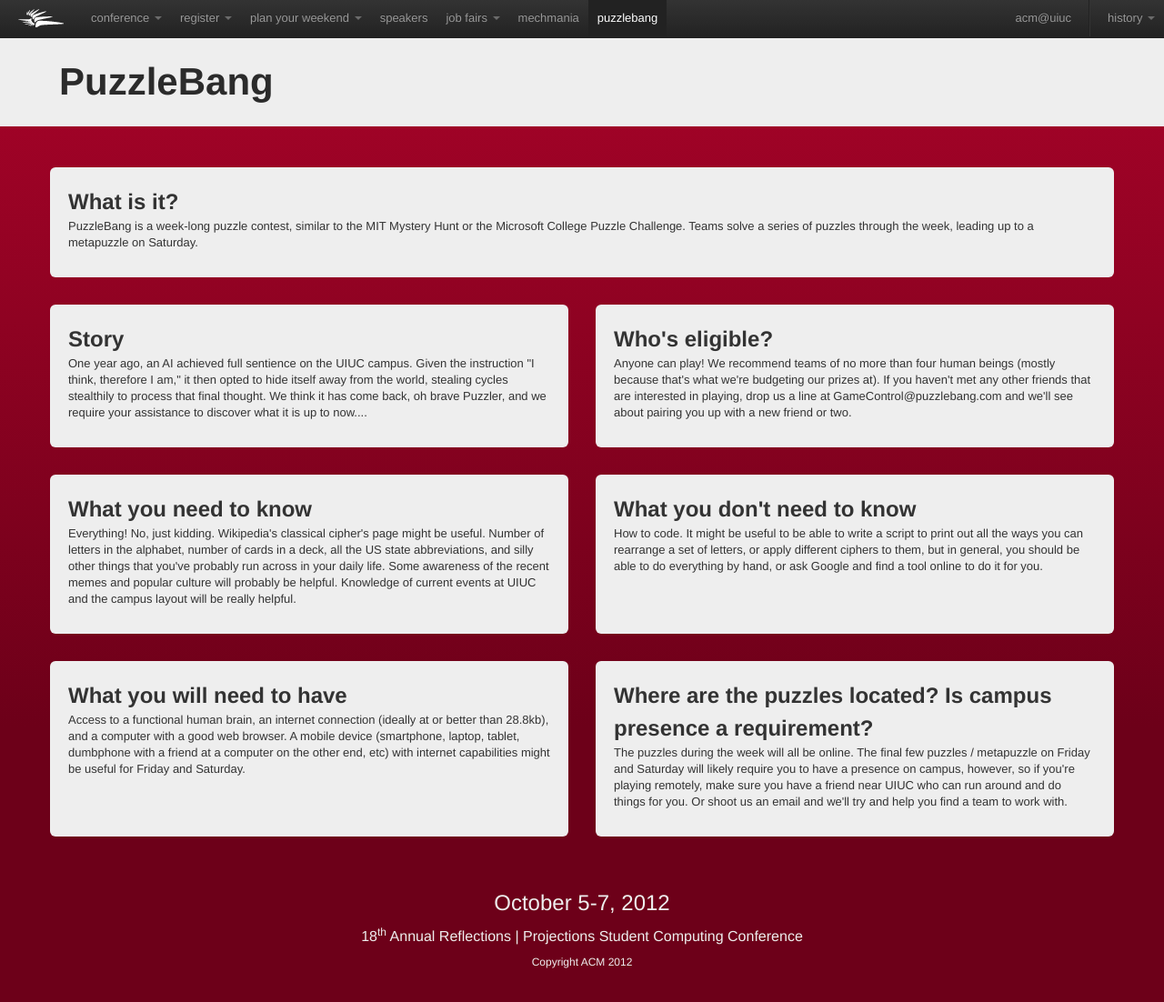
After one commit to ReflectionsProjections/mango-django, a PHP site: page /puzzlebang.php in a window 1280 px wide. The commit adds this page. Shown: the whole page at 91% size. Run offline with PHP 8.4, Linux system fonts and the light colour scheme; a stand-in replaces the project's code that opens the database connection.

Commit message:
Initial stab at the puzzlebang page.

```diff
--- a/nav.php
+++ b/nav.php
@@ -59,6 +59,9 @@
 						</li>
 						<li class="<?php if($page=="mechmania.php"){echo "active";} ?>">
 							<a href="./mechmania.php">mechmania</a>
+						</li>
+						<li class="<?php if($page=="puzzlebang.php"){echo "active";} ?>">
+							<a href="./puzzlebang.php">puzzlebang</a>
 						</li>
 					</ul>
 					<ul class="nav pull-right">
--- /dev/null
+++ b/puzzlebang.php
@@ -0,0 +1,133 @@
+<!DOCTYPE HTML>
+<html lang="en">
+<head>
+	<meta charset="UTF-8">
+	<meta name="viewport" content="width=device-width, height=device-height, initial-scale=1.0">
+	<meta name="description" content="">
+	<meta name="author" content="">
+	<title>MechMania - ACM Reflections | Projections 2012</title>
+
+	<!-- Le Styles -->
+	<link href="css/bootstrap.css" rel="stylesheet" />
+	<link href="css/rp_styles.css" rel="stylesheet" />
+	<link href="css/bootstrap-responsive.css" rel="stylesheet" />
+	<link href="css/rp_styles-responsive.css" rel="stylesheet" />
+	<!--[if !IE 7]>
+		<style type="text/css">
+			#wrap {display:table;height:100%}
+		</style>
+	<![endif]-->
+
+</head>
+<body>
+<?php $page="puzzlebang.php"; include("nav.php") ?>
+<div id="page-description" class="container-fluid">
+	<div class="row" id="header">
+		<div id="top-section">
+		<div class="span12">
+			<h1 class="page-heading">PuzzleBang</h1>
+		</div>
+	</div>
+	</div>
+</div>
+<div id="main" class="container">
+	<div class="row mechmania-row">
+		<div class="mechmania-info span12">
+			<div class="hero-unit">
+				<h2>What is it?</h2>
+				<p>
+PuzzleBang is a week-long puzzle contest, similar to the MIT Mystery
+Hunt or the Microsoft College Puzzle Challenge. Teams solve a series
+of puzzles through the week, leading up to a metapuzzle on Saturday.
+				</p>
+			</div>
+		</div>
+	</div>
+	<div class="row mechmania-row">
+		<div class="mechmania-info span6">
+			<div class="hero-unit">
+				<h2>Story</h2>
+				<p>
+One year ago, an AI achieved full sentience on the UIUC campus. Given
+the instruction "I think, therefore I am," it then opted to hide
+itself away from the world, stealing cycles stealthily to process that
+final thought. We think it has come back, oh brave Puzzler, and we
+require your assistance to discover what it is up to now....
+				</p>
+			</div>
+		</div>
+		<div class="mechmania-info span6">
+			<div class="hero-unit">
+				<h2>Who's eligible?</h2>
+				<p>
+Anyone can play! We recommend teams of no more than four human beings
+(mostly because that's what we're budgeting our prizes at). If you
+haven't met any other friends that are interested in playing, drop us
+a line at GameControl@puzzlebang.com and we'll see about pairing you
+up with a new friend or two.
+				</p>
+			</div>
+		</div>
+	</div>
+	<div class="row mechmania-row">
+		<div class="mechmania-info span6">
+			<div class="hero-unit">
+				<h2>What you need to know</h2>
+				<p>
+Everything! No, just kidding. Wikipedia's classical cipher's page
+might be useful. Number of letters in the alphabet, number of cards in
+a deck, all the US state abbreviations, and silly other things that
+you've probably run across in your daily life. Some awareness of the
+recent memes and popular culture will probably be helpful. Knowledge
+of current events at UIUC and the campus layout will be really
+helpful.
+				</p>
+			</div>
+		</div>
+		<div class="mechmania-info span6">
+			<div id="dont" class="hero-unit">
+				<h2>What you don't need to know</h2>
+				<p>
+How to code. It might be useful to be able to write a script to print
+out all the ways you can rearrange a set of letters, or apply
+different ciphers to them, but in general, you should be able to do
+everything by hand, or ask Google and find a tool online to do it for
+you.
+				</p>
+			</div>
+		</div>
+	</div>
+	<div class="row mechmania-row">
+		<div class="mechmania-info span6">
+			<div id="bring" class="hero-unit">
+				<h2>What you will need to have</h2>
+				<p>
+Access to a functional human brain, an internet connection (ideally at
+or better than 28.8kb), and a computer with a good web browser. A
+mobile device (smartphone, laptop, tablet, dumbphone with a friend at
+a computer on the other end, etc) with internet capabilities might be
+useful for Friday and Saturday.
+
+				</p>
+			</div>
+		</div>
+		<div class="mechmania-info span6">
+			<div class="hero-unit">
+        <h2> Where are the puzzles located? Is campus presence a requirement?</h2>
+				<p>
+The puzzles during the week will all be online. The final few puzzles
+/ metapuzzle on Friday and Saturday will likely require you to have a
+presence on campus, however, so if you're playing remotely, make sure
+you have a friend near UIUC who can run around and do things for you.
+Or shoot us an email and we'll try and help you find a team to work
+with.
+				</p>
+			</div>
+		</div>
+	</div>
+</div>
+
+<?php include("footer.php"); ?>
+
+</body>
+</html>
```
